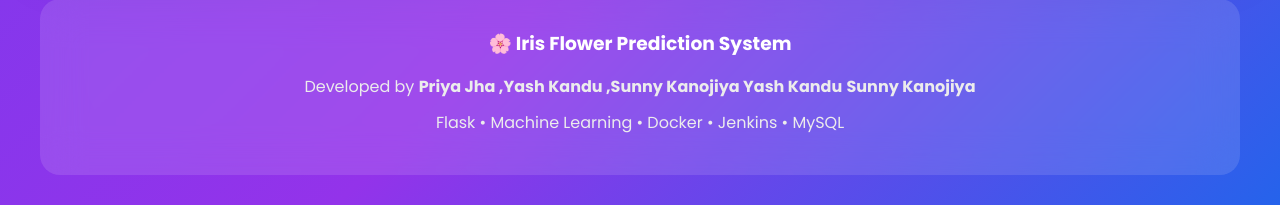
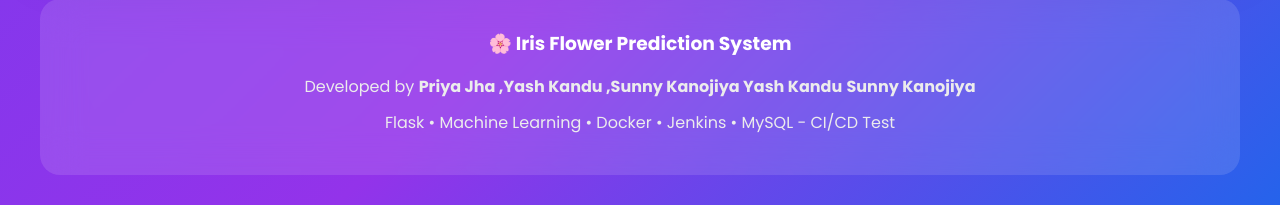
Before and after one commit to priya19062006/PS-Project, a Flask app: page / in a window 1280 px wide. Shown: the part 1344-1549 px from the top of the page. Run offline with Flask 3, Linux system fonts and the light colour scheme; data that the repository does not hold is empty; parts of the project's set-up code (start-up, migrations or seed data) failed here and were passed over.

Commit message:
test jenkins auto deployement

```diff
--- a/templates/index.html
+++ b/templates/index.html
@@ -338,7 +338,8 @@ Developed by <b>Priya Jha ,Yash Kandu ,Sunny Kanojiya </b>
 
 <p>
 
-Flask • Machine Learning • Docker • Jenkins • MySQL
+Flask • Machine Learning • Docker • Jenkins • MySQL - CI/CD Test
+
 
 </p>
 
```
